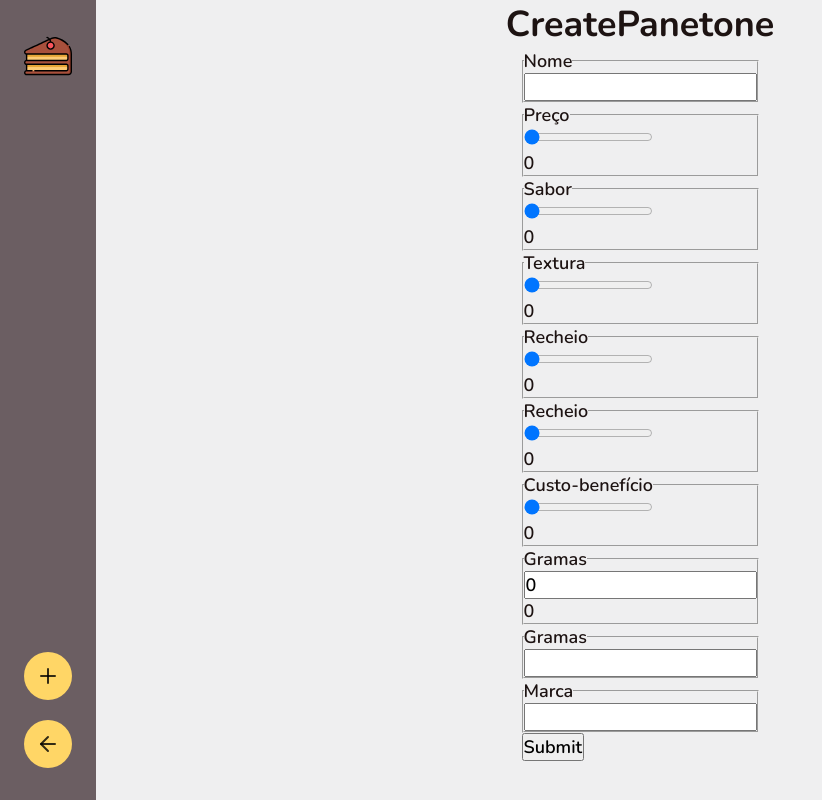
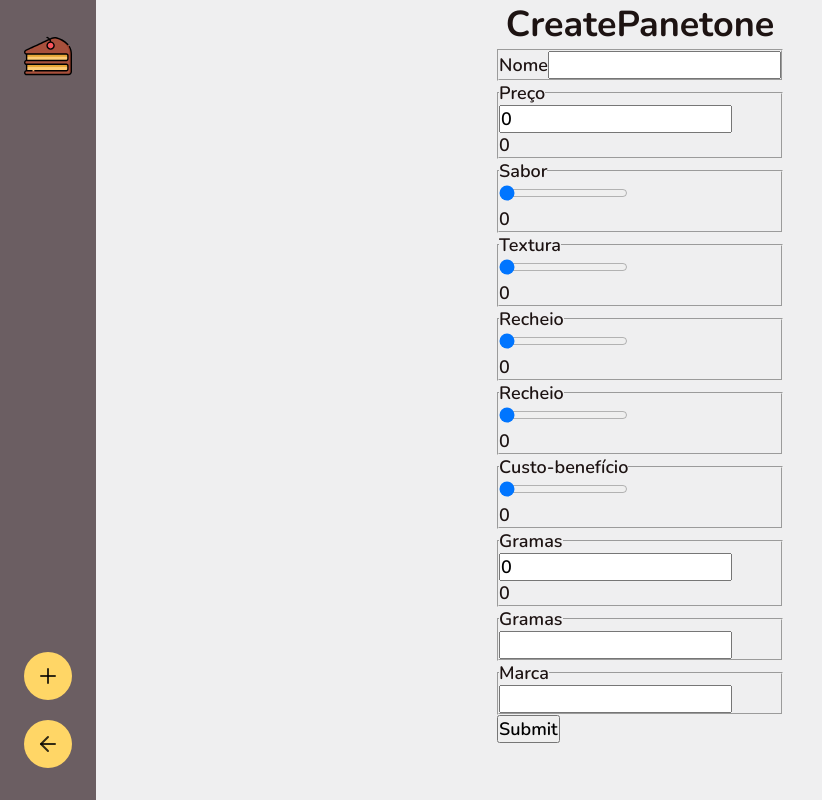
Before and after one commit to ericsonmoreira/ffit-frontend, a React (Create React App) app: page /panetones/add in a window 1280 px wide. Shown: the whole page, without its empty margins (0-822 px from the left). Built offline with nearby package versions, Linux system fonts and the light colour scheme; no server answers.

Commit message:
add FieldSetText

```diff
--- /dev/null
+++ b/src/components/FieldSetText/index.tsx
@@ -0,0 +1,21 @@
+import { ErrorMessage, Field } from 'formik';
+import React from 'react';
+
+import { Container } from './styles';
+
+interface FieldSetText {
+  name: string;
+  label: string;
+}
+
+const FieldSetText: React.FC<FieldSetText> = ({ name, label, ...rest }) => {
+  return (
+    <Container {...rest}>
+      <label htmlFor={name}>{label}</label>
+      <Field id={name} type="text" name={name} />
+      <ErrorMessage name={name} component="div" />
+    </Container>
+  );
+};
+
+export default FieldSetText;
--- /dev/null
+++ b/src/components/FieldSetText/styles.tsx
@@ -0,0 +1,9 @@
+import styled from 'styled-components';
+
+import colors from '../../styles/colors';
+
+export const Container = styled.fieldset`
+  div {
+    color: ${colors.error}
+  }
+`;
--- a/src/pages/CreatePanetone/index.tsx
+++ b/src/pages/CreatePanetone/index.tsx
@@ -1,5 +1,6 @@
 import { ErrorMessage, Field, Form, Formik } from 'formik';
 import React from 'react';
+import FieldSetText from '../../components/FieldSetText';
 import SideBar from '../../components/SideBar';
 
 import schema from './schemaValidation';
@@ -38,16 +39,12 @@ const CreatePanetone: React.FC = () => {
           {({ isSubmitting, values }) => (
             <Form>
               {/* name */}
-              <fieldset>
-                <legend>Nome</legend>
-                <Field type="text" name="name" />
-                <ErrorMessage name="name" component="div" />
-              </fieldset>
+              <FieldSetText name="name" label="Nome" />
 
               {/* price */}
               <fieldset>
                 <legend>Preço</legend>
-                <Field type="range" name="price" />
+                <Field type="number" name="price" min={0} />
                 <section>{values.price}</section>
                 <ErrorMessage name="price" component="div" />
               </fieldset>
@@ -55,7 +52,7 @@ const CreatePanetone: React.FC = () => {
               {/* flavor */}
               <fieldset>
                 <legend>Sabor</legend>
-                <Field type="range" name="flavor" />
+                <Field type="range" name="flavor" step="0.01" max={5} />
                 <section>{values.flavor}</section>
                 <ErrorMessage name="flavor" component="div" />
               </fieldset>
@@ -108,7 +105,7 @@ const CreatePanetone: React.FC = () => {
                 <ErrorMessage name="url" component="div" />
               </fieldset>
 
-              {/* marca */}
+              {/* marca deve ser um select */}
               <fieldset>
                 <legend>Marca</legend>
                 <Field type="text" name="marca" />
```
Also changed, not shown: .eslintrc.json.
